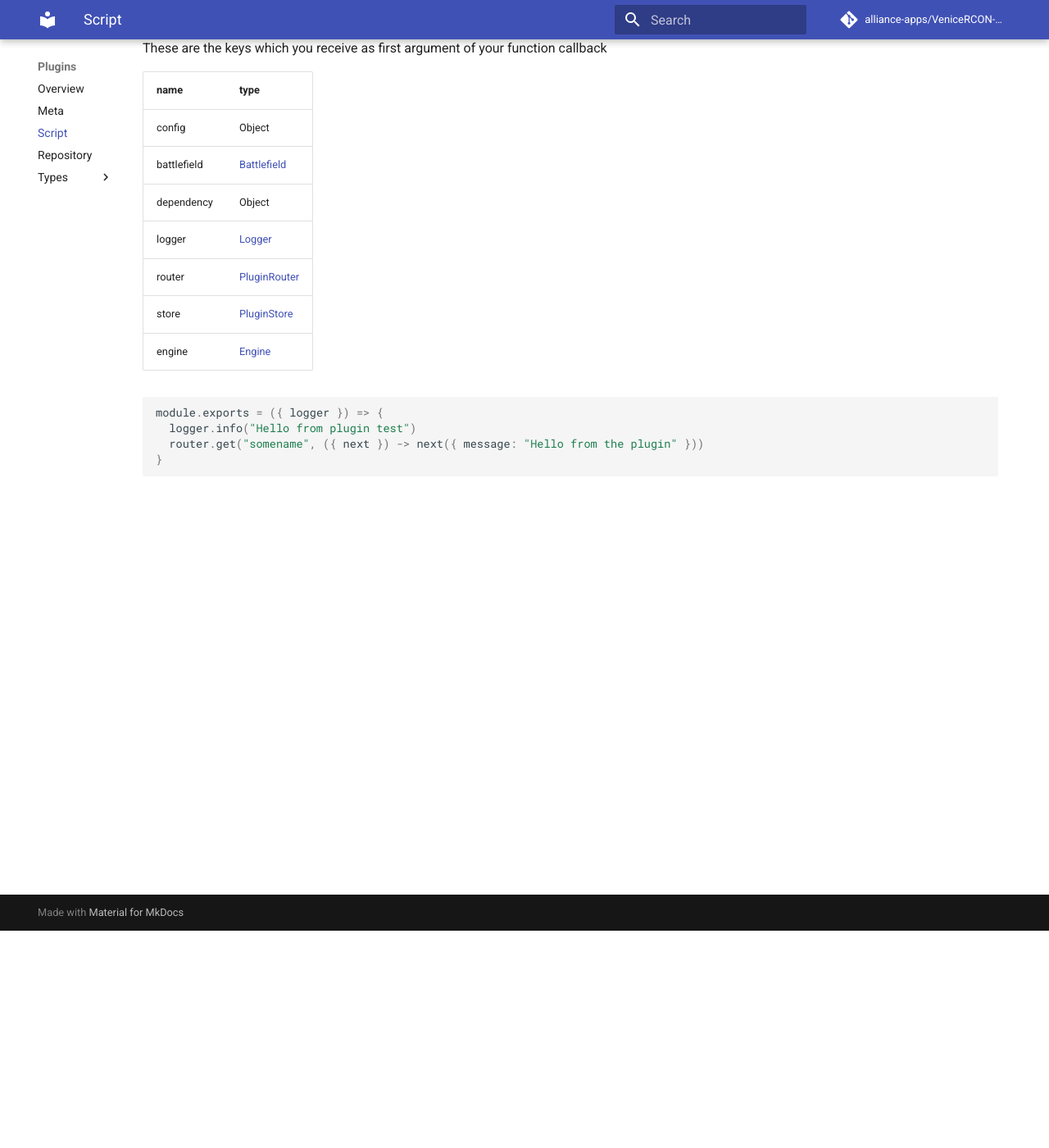
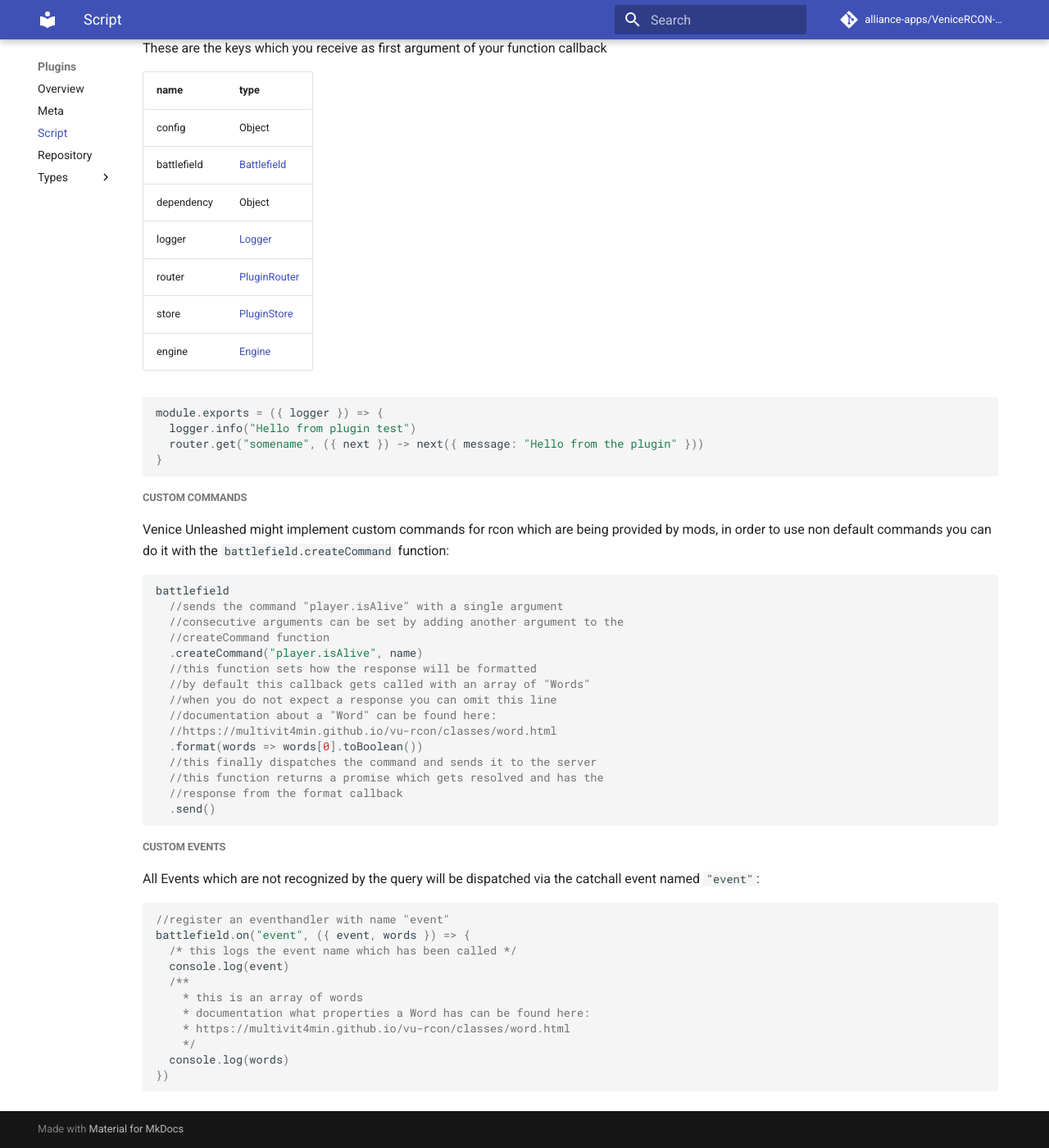
Before and after one commit to alliance-apps/VeniceRCON-documentation, an MkDocs documentation site: the page built from docs/general/plugin/script.md, in a window 1280 px wide and 1400 px high, scrolled down 265 px. Shown: the whole window at 82% size. Built offline with MkDocs 1.6.1 and Material for MkDocs 9.7.7, drawn with Linux system fonts in a browser that asks for light colours; comment, search, counter and statistics services are not loaded.

Commit message:
add docs for custom rcon commands/events

````diff
--- a/docs/general/plugin/script.md
+++ b/docs/general/plugin/script.md
@@ -23,3 +23,45 @@ module.exports = ({ logger }) => {
   router.get("somename", ({ next }) -> next({ message: "Hello from the plugin" }))
 }
 ```
+
+##### Custom Commands
+
+Venice Unleashed might implement custom commands for rcon which are being provided by mods, in order to use non default commands you can do it with the `battlefield.createCommand` function:
+
+```javascript
+battlefield
+  //sends the command "player.isAlive" with a single argument
+  //consecutive arguments can be set by adding another argument to the
+  //createCommand function
+  .createCommand("player.isAlive", name)
+  //this function sets how the response will be formatted
+  //by default this callback gets called with an array of "Words"
+  //when you do not expect a response you can omit this line
+  //documentation about a "Word" can be found here:
+  //https://multivit4min.github.io/vu-rcon/classes/word.html
+  .format(words => words[0].toBoolean())
+  //this finally dispatches the command and sends it to the server
+  //this function returns a promise which gets resolved and has the
+  //response from the format callback
+  .send()
+
+```
+
+
+##### Custom Events
+
+All Events which are not recognized by the query will be dispatched via the catchall event named `"event"`:
+
+```javascript
+//register an eventhandler with name "event"
+battlefield.on("event", ({ event, words }) => {
+  /* this logs the event name which has been called */
+  console.log(event)
+  /**
+    * this is an array of words
+    * documentation what properties a Word has can be found here:
+    * https://multivit4min.github.io/vu-rcon/classes/word.html
+    */
+  console.log(words)
+})
+```
````
